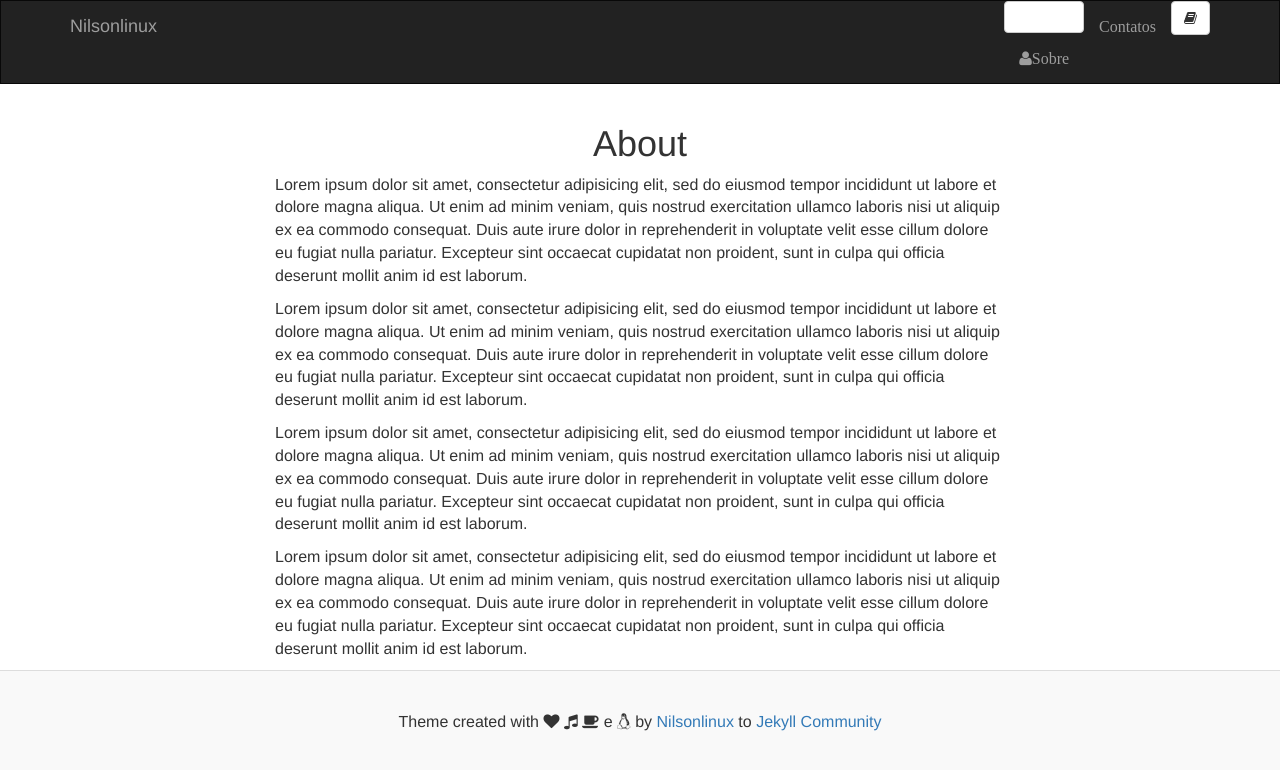
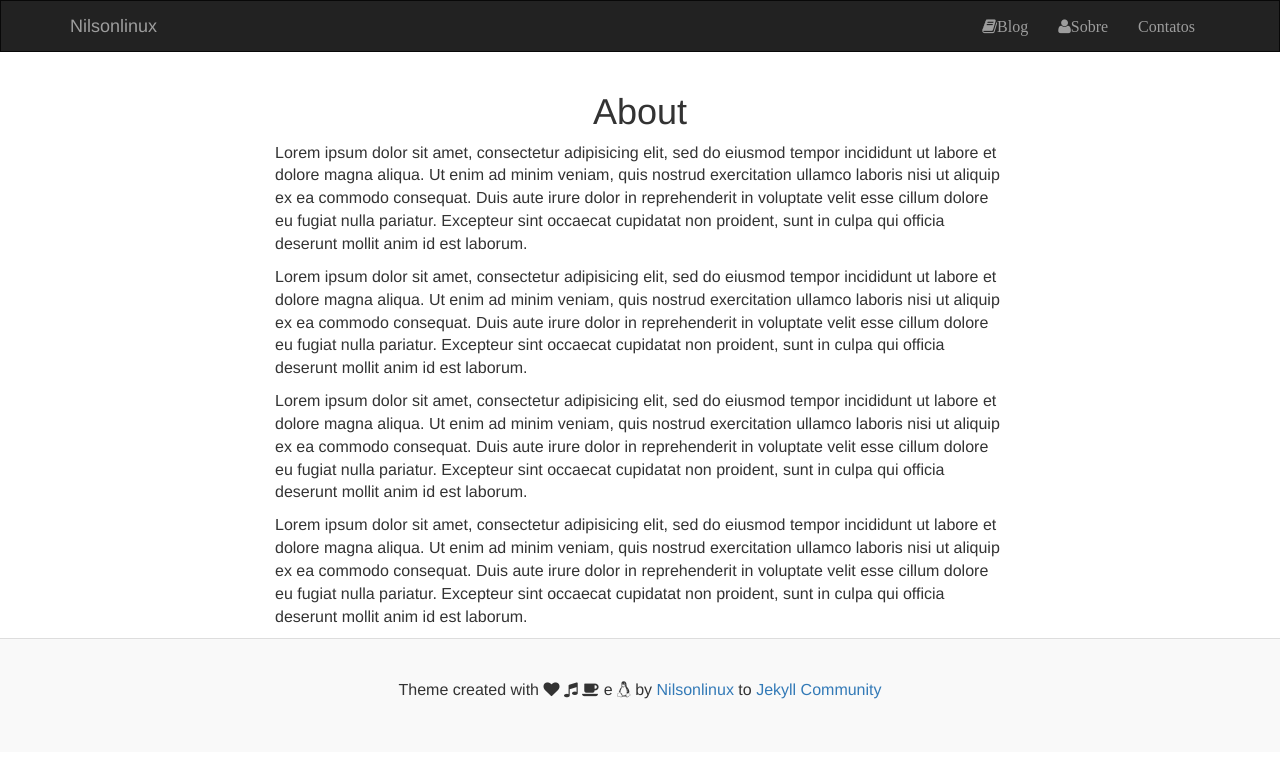
Before and after one commit to conquermedieval/conquermedieval.github.ioTEST1, a Jekyll site: the page built from sobre.html, in a window 1280 px wide. Shown: the top 770 px of the page. Built offline with Jekyll 4.4.1, drawn with Linux system fonts in a browser that asks for light colours.

Commit message:
Add files via upload

```diff
--- a/_includes/header.html
+++ b/_includes/header.html
@@ -12,8 +12,7 @@
       </div>
       <div class="collapse navbar-collapse" id="header-collapse">
         <ul class="nav navbar-nav navbar-right">
-		<a href="{{ 'blog' | relative_url }}" class="btn btn-icon btn-default{% if uri[1] == 'blog' %} active{% endif %}" data-toggle="tooltip" data-placement="bottom" title="Blog">
-			<i class="fa fa-book"></i>
+          <li><a href="{{ 'blog' | relative_url }}" class="fa fa-book">Blog</a></li>
           <li><a href="{{ 'about' | relative_url }}" class="fa fa-user">Sobre</a></li>
           <li><a href="{{ 'contact' | relative_url }}"class="fa fa-email">Contatos</a></li>
         </ul>
```
